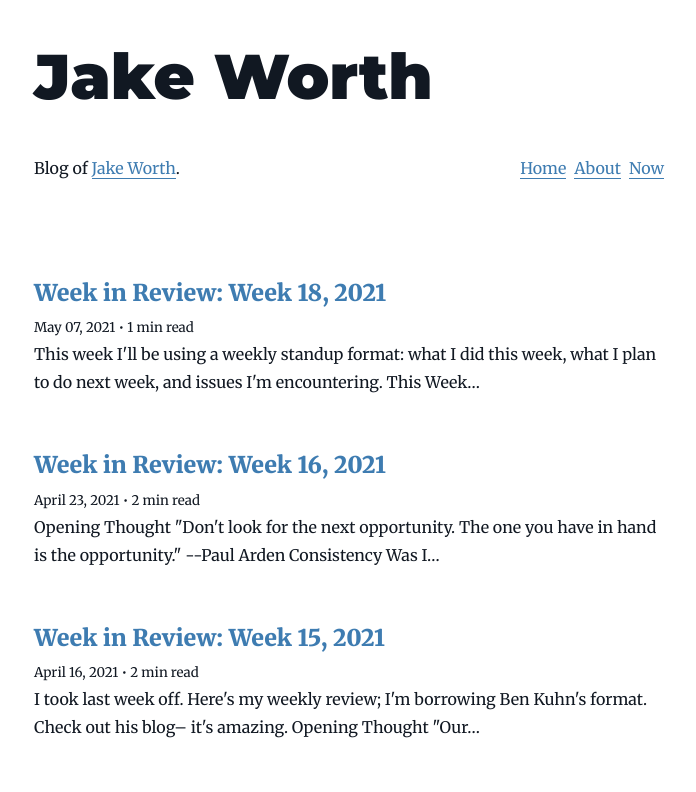
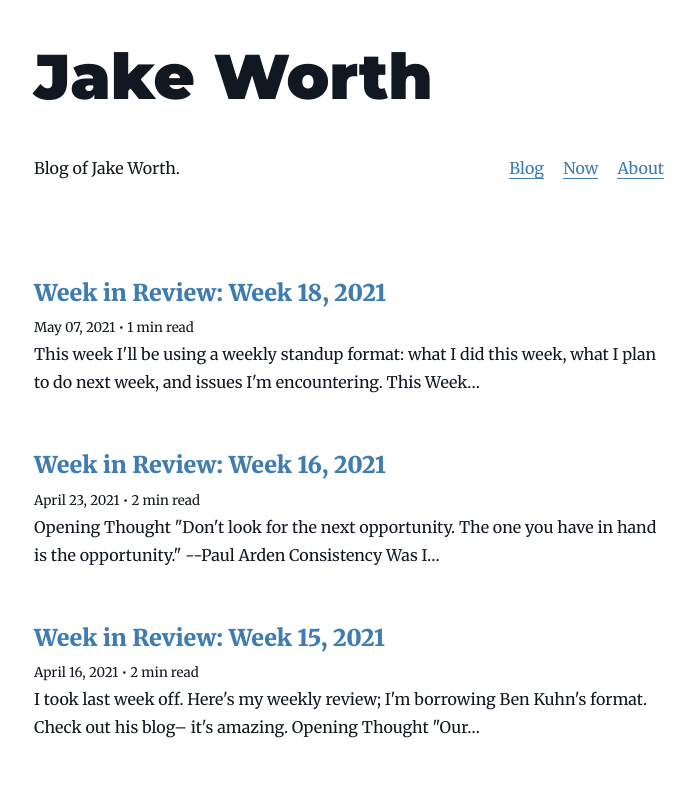
Before and after one commit to jwworth/jakeworth, a Gatsby site: page / in a window 1280 px wide. Shown: the top 792 px of the page, without its empty margins (291-987 px from the left). Built offline with nearby package versions, Linux system fonts and the light colour scheme; Gatsby itself is replaced by a stand-in of ours; some packages are replaced by stand-ins of ours.

Commit message:
Restyle nav links and content

```diff
--- a/src/components/Bio.js
+++ b/src/components/Bio.js
@@ -17,21 +17,11 @@ const Bio = () => (
             marginBottom: rhythm(2.5),
           }}
         >
-          <p>
-            Blog of{' '}
-            <a
-              href="https://twitter.com/jwworth/"
-              rel="noopener noreferrer"
-              target="_blank"
-            >
-              {author}
-            </a>
-            .
-          </p>
+          <p>Blog of {author}.</p>
           <nav>
-            <Link to={`/`}>Home</Link>
+            <Link to={`/`}>Blog</Link>
+            <Link to={`/now/`}>Now</Link>
             <Link to={`/about/`}>About</Link>
-            <Link to={`/now/`}>Now</Link>
           </nav>
         </div>
       )
--- a/src/pages/about.js
+++ b/src/pages/about.js
@@ -33,7 +33,7 @@ const About = props => {
         <a href="https://www.framebridge.com/">Framebridge</a>.
       </p>
       <p>
-        Please visit my <a href="/">homepage</a> to explore my writing,{' '}
+        Please visit my <a href="/">blog</a> to explore my writing,{' '}
         <a href="/now/">Now</a> to see what I'm currently excited about, and my
         projects, talks, and profiles below. I'm most proud of my volunteer work
         mentoring and teaching SQL to veterans at{' '}
--- a/src/styles/global.css
+++ b/src/styles/global.css
@@ -1,6 +1,5 @@
 nav a {
-  margin: 0.25rem;
-
+  margin: 0.6rem;
 }
 
 nav a:last-child {
```
